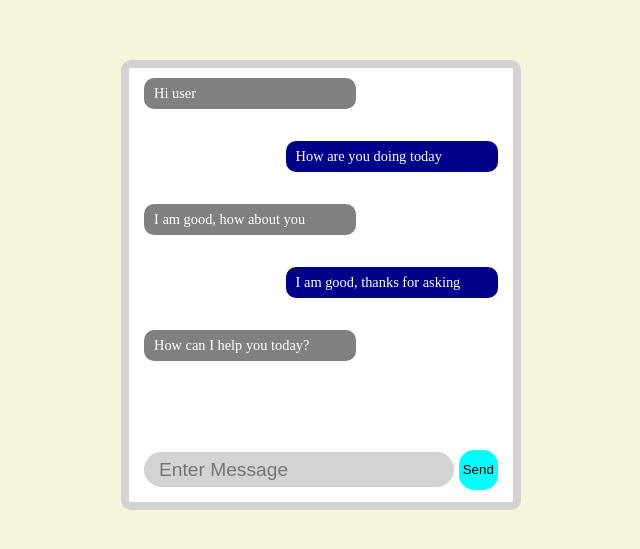
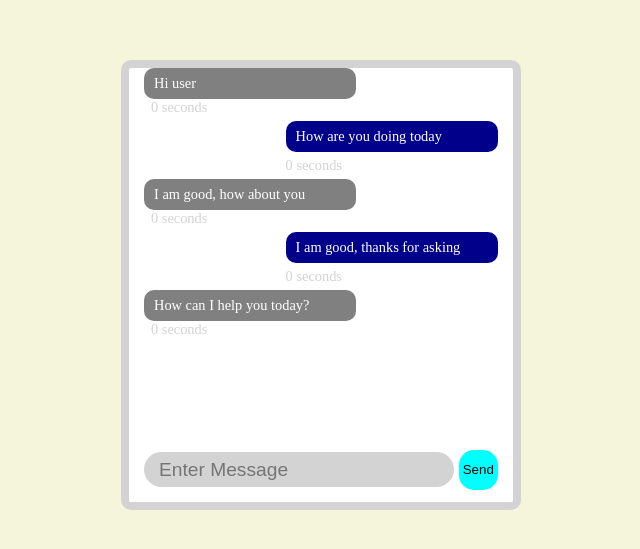
Before and after one commit to Saadhasan21/ChatBotVb, a plain HTML site: page index.html in a window 1280 px wide. Shown: the part 115-664 px from the top of the page, without its empty margins (319-959 px from the left). Drawn offline with Linux system fonts and the light colour scheme.

Commit message:
updated with time ago

```diff
--- a/style.css
+++ b/style.css
@@ -50,7 +50,15 @@ body {
     background-color: gray;
     padding: 7px 10px;
     border-radius: 10px 10px 10px 10px;
-    margin: 10px 0;
+}
+
+.bot-time{
+    width: 60%;
+    word-wrap: break-word;
+    color: lightgray;
+    padding-left: 7px;
+    border-radius: 10px 10px 10px 10px;
+    margin-top: 0px;
 }
 
 .my-chat {
@@ -58,6 +66,14 @@ body {
     word-wrap: break-word;
     background-color: darkblue;
     padding: 7px 10px;
+    border-radius: 10px 10px 10px 10px;
+    margin: 5px 0 5px auto;
+}
+
+.my-time{
+    width: 60%;
+    word-wrap: break-word;
+    color: lightgray;
     border-radius: 10px 10px 10px 10px;
     margin: 5px 0 5px auto;
 }
```
